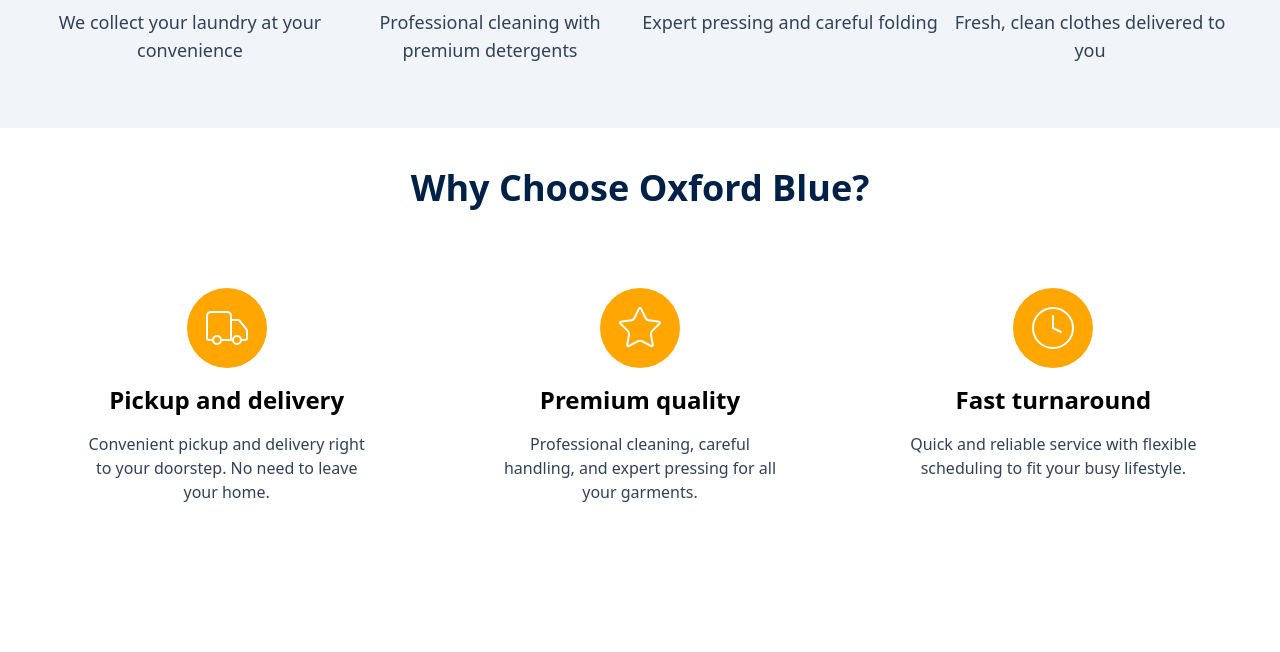
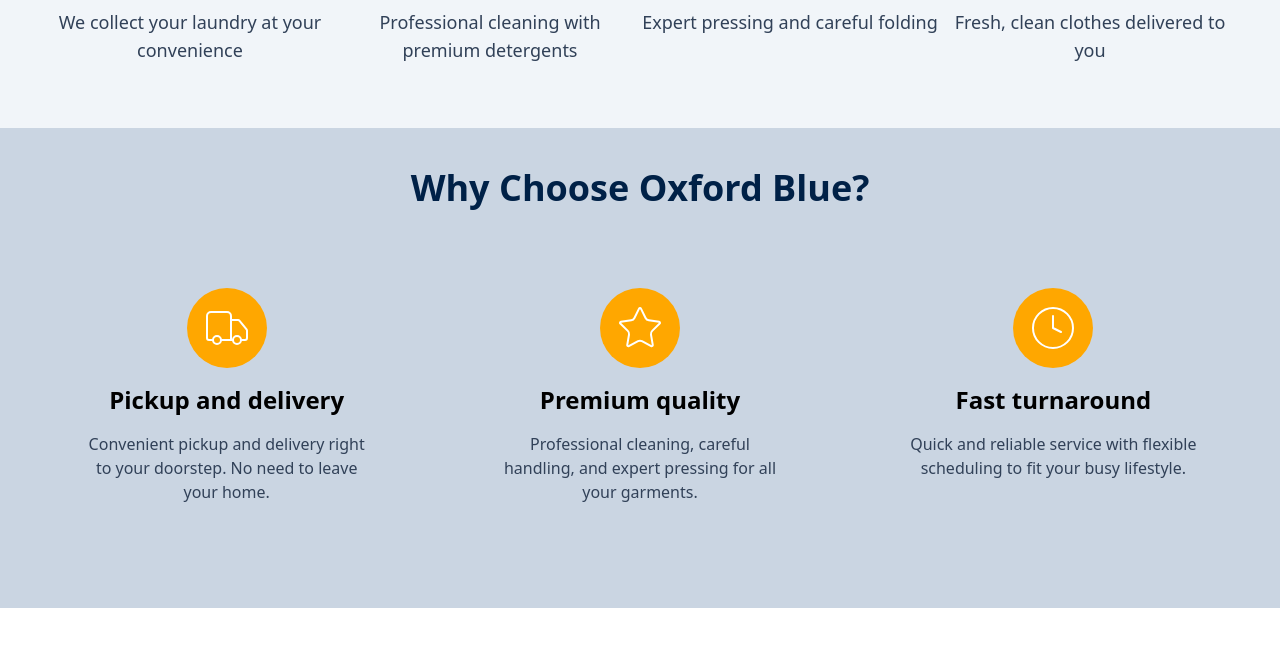
Before and after one commit to Griffin-Ndede/Oxford_blue_frontend, a React (Vite) app: page / in a window 1280 px wide. Shown: the part 1020-1672 px from the top of the page. Built offline with nearby package versions, Linux system fonts and the light colour scheme.

Commit message:
Style: changes the bacground  for the home page second section

```diff
--- a/src/Pages/Home.jsx
+++ b/src/Pages/Home.jsx
@@ -126,7 +126,7 @@
 
                 </div>
             </section>
-            <section className='h-fit mx-auto p-10'>
+            <section className='h-fit mx-auto p-10 bg-slate-300'>
                 <h1 className='text-4xl font-bold text-custom-blue mb-10 text-center'>Why Choose Oxford Blue?</h1>
                 <div className='grid grid-cols-1 md:grid-cols-3 gap-10 text-center max-w-7xl mx-auto'>
                     <div className='p-10'>
```
